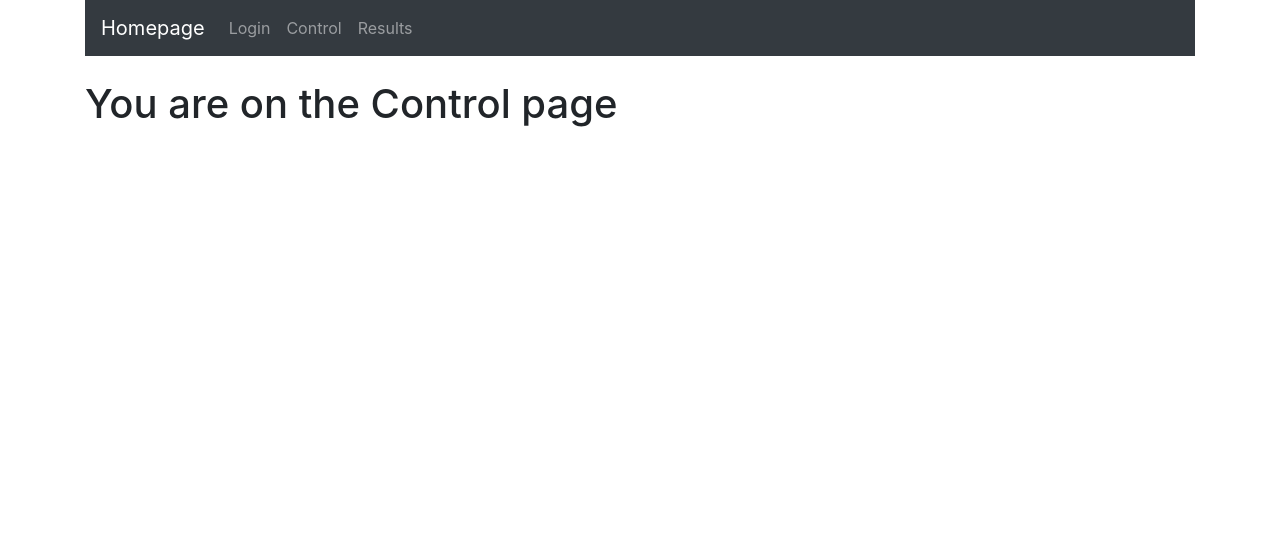
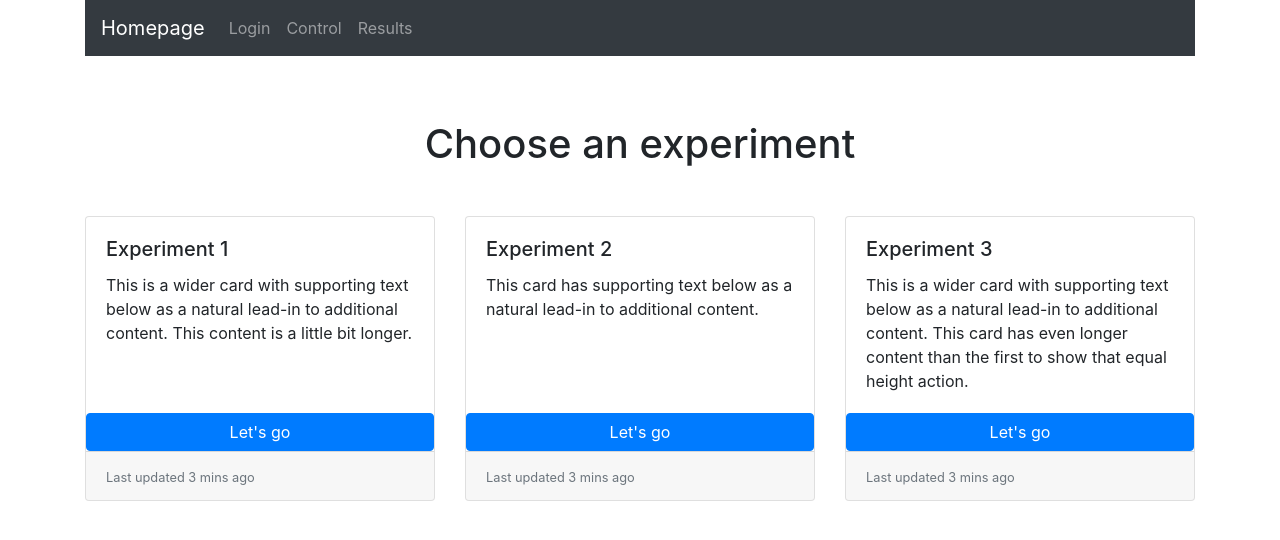
Before and after one commit to AhmedTremo/WebApp, a React (Create React App) app: page /control in a window 1280 px wide. Shown: the top 540 px of the page. Built offline with nearby package versions, Linux system fonts and the light colour scheme.

Commit message:
basic control page

```diff
--- a/package.json
+++ b/package.json
@@ -9,6 +9,7 @@
     "axios": "^0.19.2",
     "bootstrap": "^4.5.2",
     "react": "^16.13.1",
+    "react-bootstrap": "^1.3.0",
     "react-dom": "^16.13.1",
     "react-router-dom": "^5.2.0",
     "react-scripts": "3.4.2"
--- a/src/components/Control.js
+++ b/src/components/Control.js
@@ -1,10 +1,63 @@
 import React, { Component } from "react";
+import { CardDeck, Card, Button } from "react-bootstrap";
 
 export default class Control extends Component {
   render() {
     return (
       <div>
-        <h1>You are on the Control page</h1>
+        <h1
+          style={{
+            display: "flex",
+            justifyContent: "center",
+            alignItems: "center",
+            padding: 40,
+          }}
+        >
+          Choose an experiment
+        </h1>
+        <CardDeck>
+          <Card>
+            <Card.Body>
+              <Card.Title>Experiment 1</Card.Title>
+              <Card.Text>
+                This is a wider card with supporting text below as a natural
+                lead-in to additional content. This content is a little bit
+                longer.
+              </Card.Text>
+            </Card.Body>
+            <Button variant="primary">Let's go</Button>
+            <Card.Footer>
+              <small className="text-muted">Last updated 3 mins ago</small>
+            </Card.Footer>
+          </Card>
+          <Card>
+            <Card.Body>
+              <Card.Title>Experiment 2</Card.Title>
+              <Card.Text>
+                This card has supporting text below as a natural lead-in to
+                additional content.{" "}
+              </Card.Text>
+            </Card.Body>
+            <Button variant="primary">Let's go</Button>
+            <Card.Footer>
+              <small className="text-muted">Last updated 3 mins ago</small>
+            </Card.Footer>
+          </Card>
+          <Card>
+            <Card.Body>
+              <Card.Title>Experiment 3</Card.Title>
+              <Card.Text>
+                This is a wider card with supporting text below as a natural
+                lead-in to additional content. This card has even longer content
+                than the first to show that equal height action.
+              </Card.Text>
+            </Card.Body>
+            <Button variant="primary">Let's go</Button>
+            <Card.Footer>
+              <small className="text-muted">Last updated 3 mins ago</small>
+            </Card.Footer>
+          </Card>
+        </CardDeck>
       </div>
     );
   }
```
Also changed, not shown: 1 other file (tests, documents, lock files or other folders).
